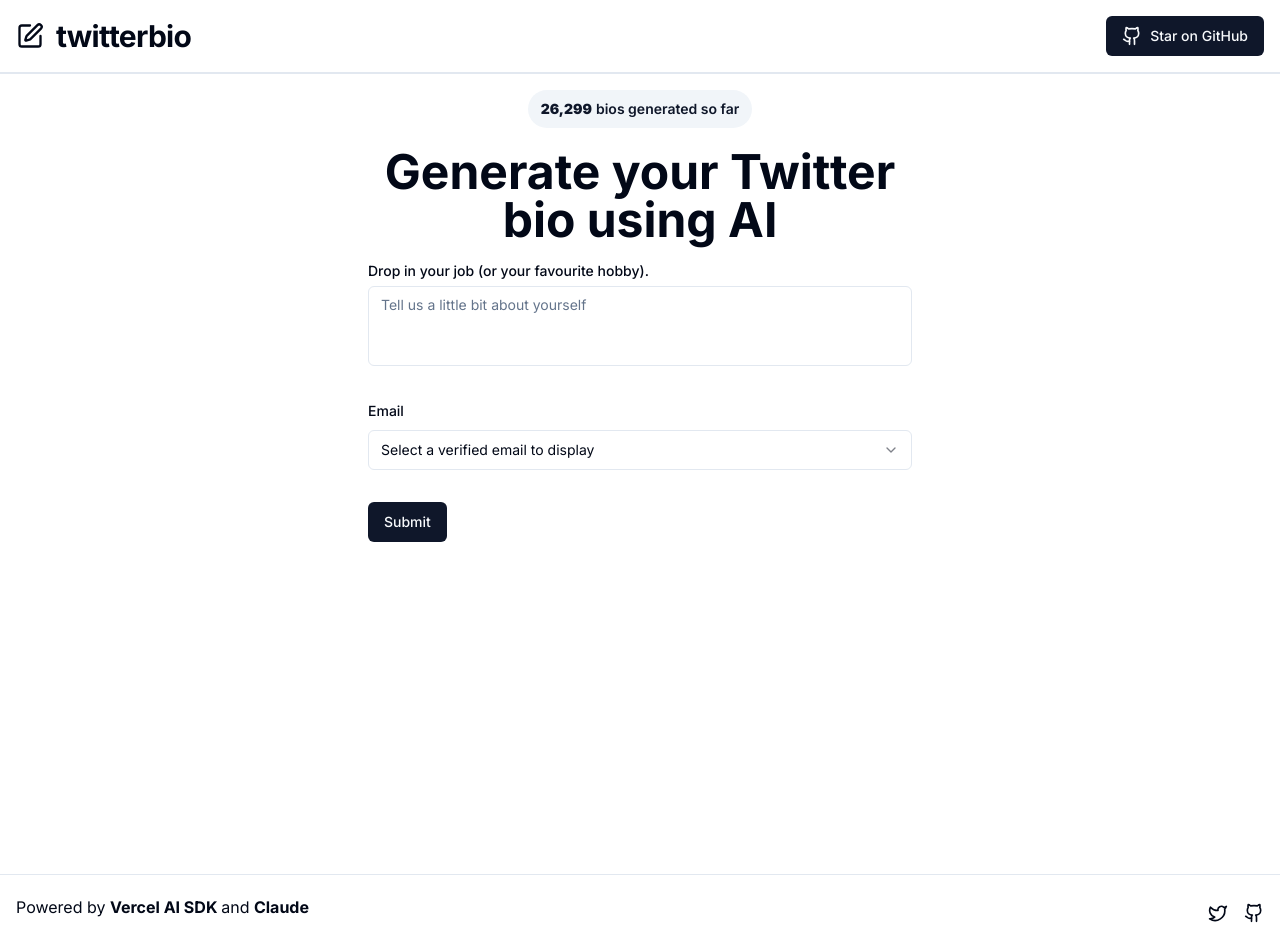
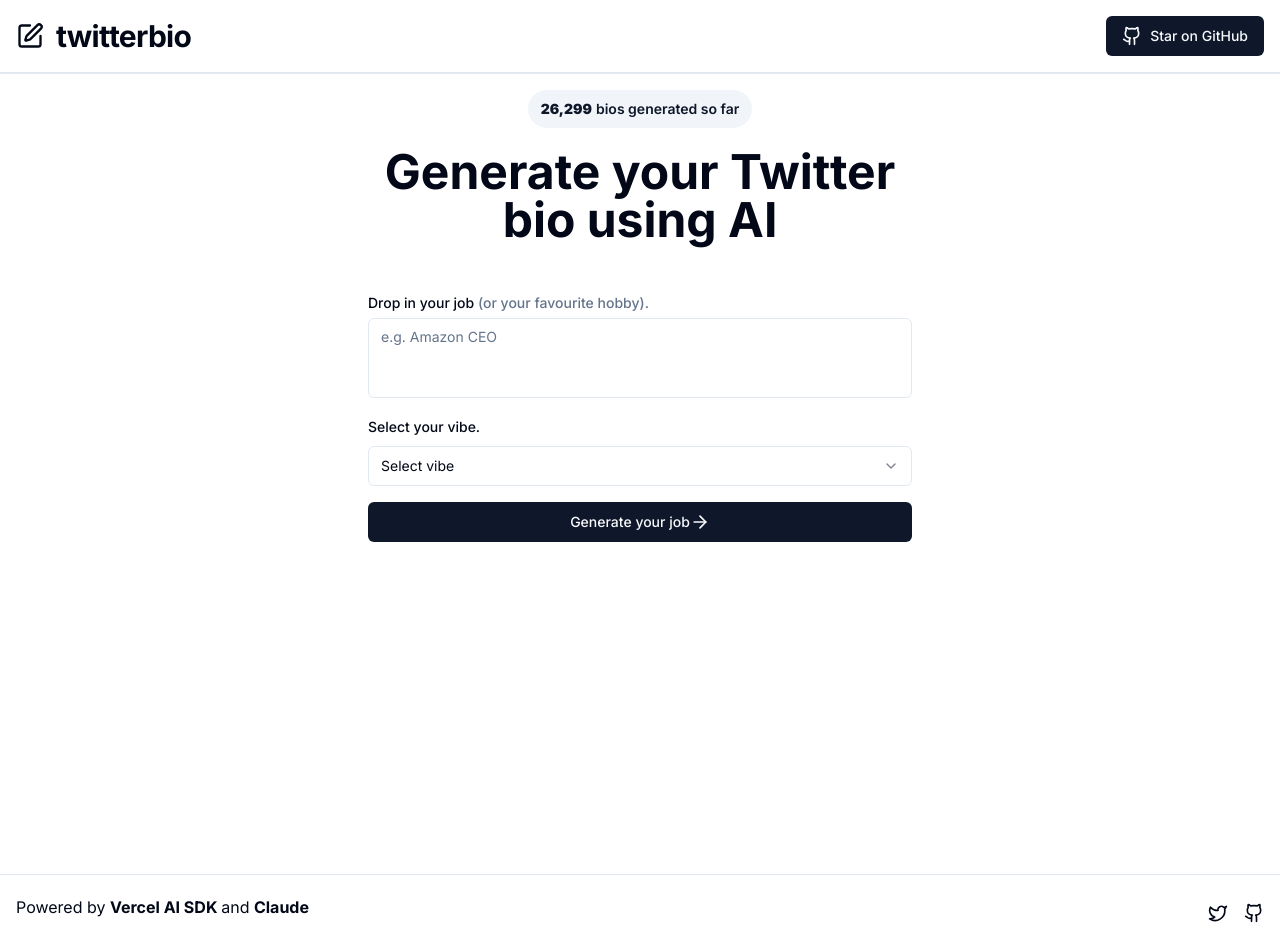
Before and after one commit to abdtriedcoding/twitterbio-ai, a Next.js app: page / in a window 1280 px wide. Built offline with nearby package versions, Linux system fonts and the light colour scheme.

Commit message:
shadcn form ui completed

```diff
--- a/components/info-form.tsx
+++ b/components/info-form.tsx
@@ -1,11 +1,10 @@
 "use client";
 
+import { z } from "zod";
+import { useForm } from "react-hook-form";
+import { ArrowRight } from "lucide-react";
 import { zodResolver } from "@hookform/resolvers/zod";
-import { useForm } from "react-hook-form";
-import { z } from "zod";
-import { Textarea } from "@/components/ui/textarea";
 
-import { Button } from "@/components/ui/button";
 import {
   Form,
   FormControl,
@@ -21,10 +20,20 @@ import {
   SelectTrigger,
   SelectValue,
 } from "@/components/ui/select";
+import { Button } from "@/components/ui/button";
+import { Textarea } from "@/components/ui/textarea";
 
 const formSchema = z.object({
-  username: z.string().min(2, {
-    message: "Username must be at least 2 characters.",
+  job: z
+    .string()
+    .min(3, {
+      message: "job must be at least 3 characters.",
+    })
+    .max(160, {
+      message: "job must not be longer than 160 characters.",
+    }),
+  vibe: z.string({
+    required_error: "please select vibe.",
   }),
 });
 
@@ -33,7 +42,7 @@ export function InfoForm() {
   const form = useForm<z.infer<typeof formSchema>>({
     resolver: zodResolver(formSchema),
     defaultValues: {
-      username: "",
+      job: "",
     },
   });
 
@@ -46,20 +55,26 @@ export function InfoForm() {
 
   return (
     <Form {...form}>
-      <form onSubmit={form.handleSubmit(onSubmit)} className="space-y-8 w-full">
+      <form
+        onSubmit={form.handleSubmit(onSubmit)}
+        className="space-y-4 w-full pt-8"
+      >
         <FormField
           control={form.control}
-          name="username"
+          name="job"
           render={({ field }) => (
             <FormItem>
               <FormLabel>
-                <div>
-                  Drop in your job <span>(or your favourite hobby).</span>
+                <div className="font-medium">
+                  Drop in your job{" "}
+                  <span className="text-slate-500">
+                    (or your favourite hobby).
+                  </span>
                 </div>
               </FormLabel>
               <FormControl>
                 <Textarea
-                  placeholder="Tell us a little bit about yourself"
+                  placeholder={"e.g. Amazon CEO"}
                   className="resize-none"
                   {...field}
                 />
@@ -70,27 +85,30 @@ export function InfoForm() {
         />
         <FormField
           control={form.control}
-          name="email"
+          name="vibe"
           render={({ field }) => (
             <FormItem>
-              <FormLabel>Email</FormLabel>
+              <FormLabel>Select your vibe.</FormLabel>
               <Select onValueChange={field.onChange} defaultValue={field.value}>
                 <FormControl>
                   <SelectTrigger>
-                    <SelectValue placeholder="Select a verified email to display" />
+                    <SelectValue placeholder="Select vibe" />
                   </SelectTrigger>
                 </FormControl>
                 <SelectContent>
-                  <SelectItem value="m@example.com">m@example.com</SelectItem>
-                  <SelectItem value="m@google.com">m@google.com</SelectItem>
-                  <SelectItem value="m@support.com">m@support.com</SelectItem>
+                  <SelectItem value="Professional">Professional</SelectItem>
+                  <SelectItem value="Casual">Casual</SelectItem>
+                  <SelectItem value="Funny">Funny</SelectItem>
                 </SelectContent>
               </Select>
               <FormMessage />
             </FormItem>
           )}
         />
-        <Button type="submit">Submit</Button>
+        <Button className="w-full" type="submit">
+          Generate your job
+          <ArrowRight className="w-5 h-5" />
+        </Button>
       </form>
     </Form>
   );
--- a/components/ui/input.tsx
+++ /dev/null
@@ -1,25 +0,0 @@
-import * as React from "react"
-
-import { cn } from "@/lib/utils"
-
-export interface InputProps
-  extends React.InputHTMLAttributes<HTMLInputElement> {}
-
-const Input = React.forwardRef<HTMLInputElement, InputProps>(
-  ({ className, type, ...props }, ref) => {
-    return (
-      <input
-        type={type}
-        className={cn(
-          "flex h-10 w-full rounded-md border border-input bg-background px-3 py-2 text-sm ring-offset-background file:border-0 file:bg-transparent file:text-sm file:font-medium placeholder:text-muted-foreground focus-visible:outline-none focus-visible:ring-2 focus-visible:ring-ring focus-visible:ring-offset-2 disabled:cursor-not-allowed disabled:opacity-50",
-          className
-        )}
-        ref={ref}
-        {...props}
-      />
-    )
-  }
-)
-Input.displayName = "Input"
-
-export { Input }
```
